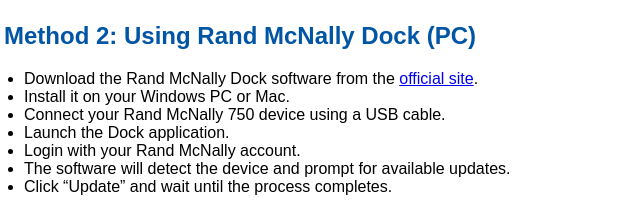
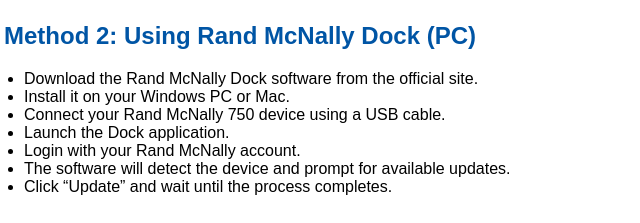
Before and after one commit to mcnally2/rand-mcnally-750, a plain HTML site: page index.html in a window 1280 px wide. Shown: the part 372-595 px from the top of the page, 186-826 px from the left. Drawn offline with Linux system fonts and the light colour scheme.

Commit message:
Update index.html

```diff
--- a/index.html
+++ b/index.html
@@ -57,7 +57,7 @@
 
   <h2>Method 2: Using Rand McNally Dock (PC)</h2>
   <ul>
-    <li>Download the Rand McNally Dock software from the <a href="https://randmcnally.com/dock" target="_blank">official site</a>.</li>
+    <li>Download the Rand McNally Dock software from the official site.</li>
     <li>Install it on your Windows PC or Mac.</li>
     <li>Connect your Rand McNally 750 device using a USB cable.</li>
     <li>Launch the Dock application.</li>
```
